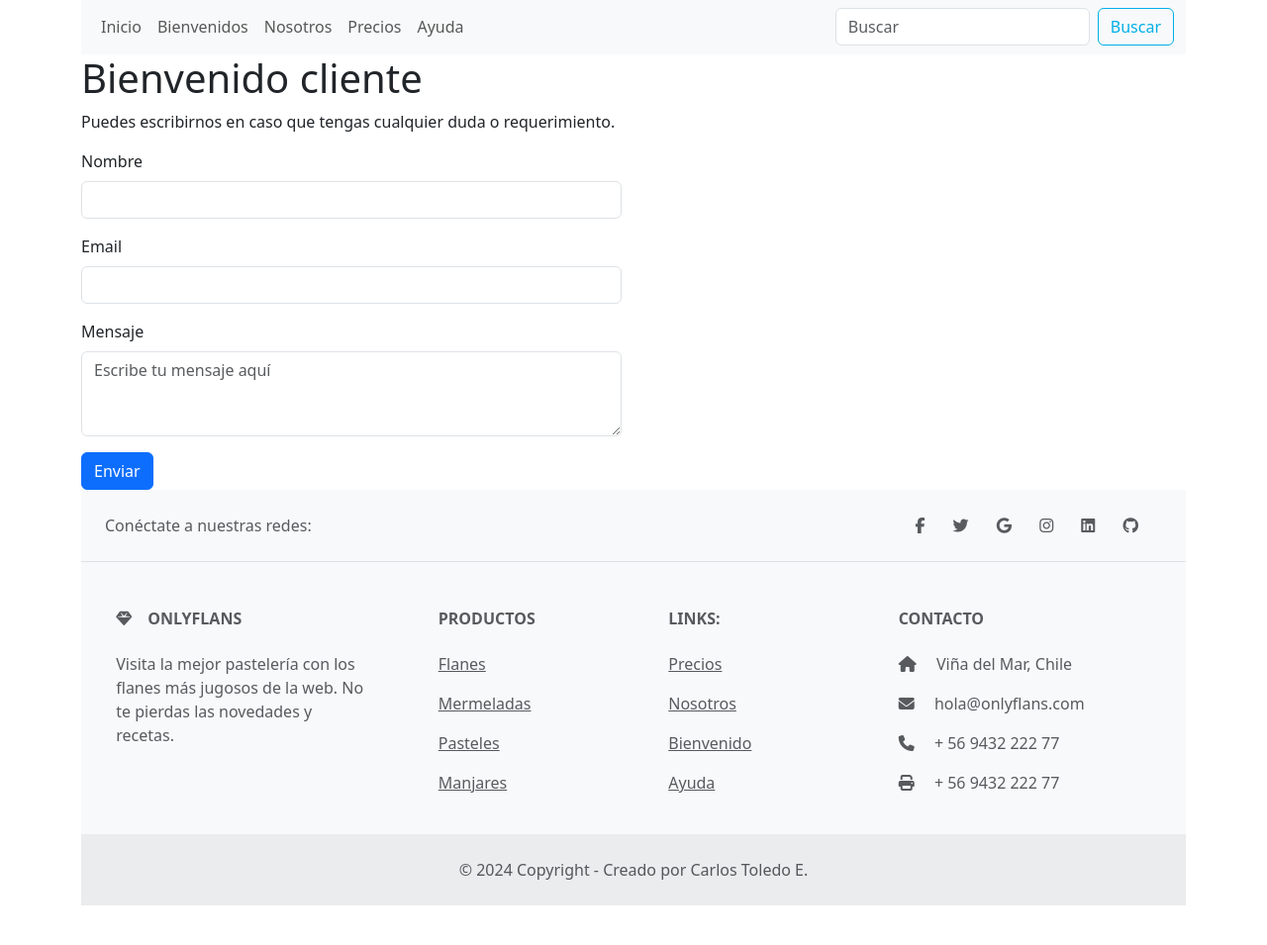
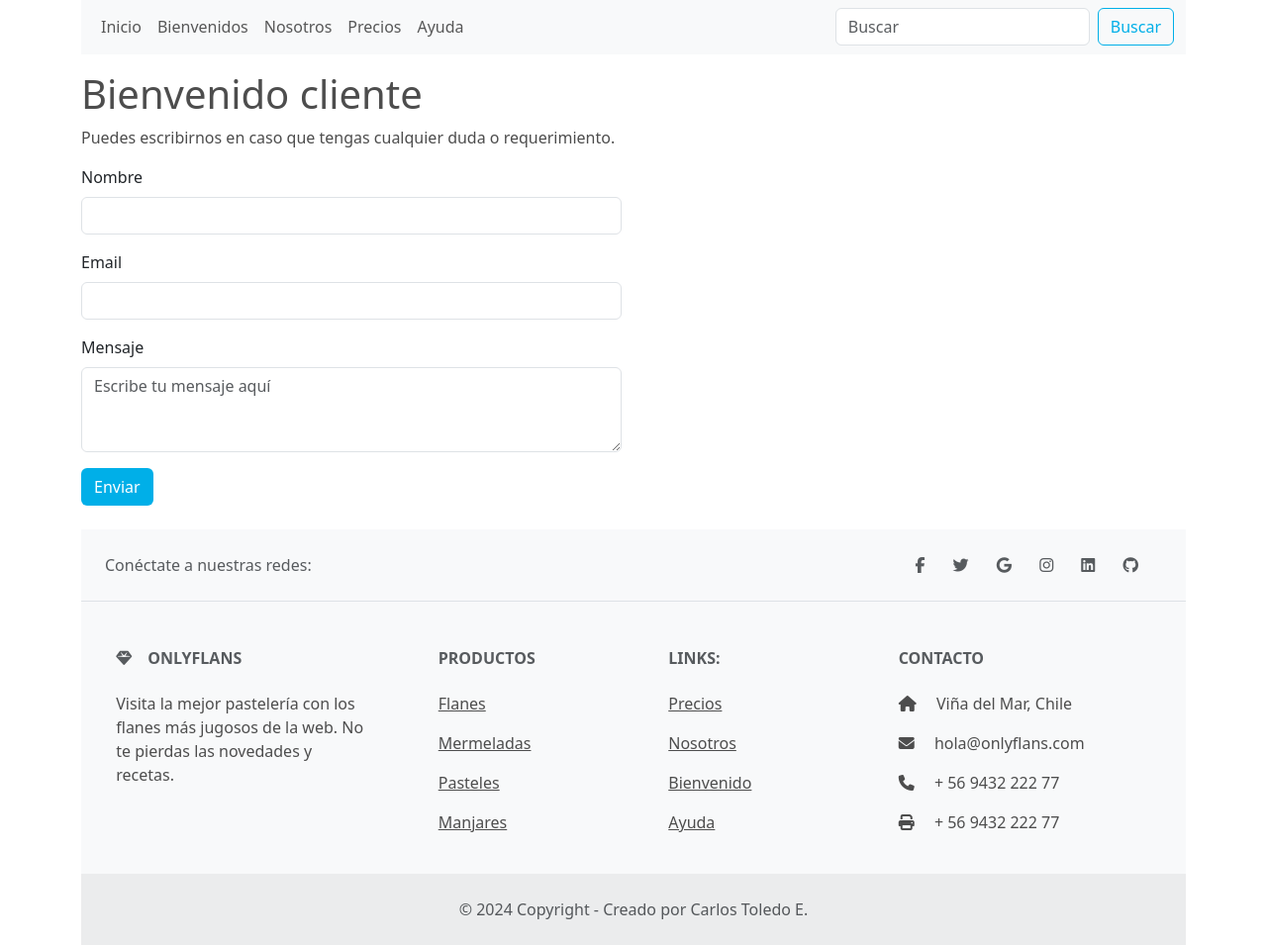
Before and after one commit to carlostoledoe/onlyflans, a Django app: page /welcome/ in a window 1280 px wide. Shown: the part 85-1040 px from the top of the page at 99% size. Before the commit the page ends 1000 px from the top, so only its background shows below. Run offline with Django 5.2, Linux system fonts and the light colour scheme.

Commit message:
[STYLE] Update styles from navbar and footer

```diff
--- a/main/static/css/styles.css
+++ b/main/static/css/styles.css
@@ -2,6 +2,11 @@
 a:hover {
     color:#00afe8 !important;
 }
+
+h1, p {
+    color: rgb(77, 77, 77);
+}
+
 
 /* Estilos del Navbar */
 .btn-outline-primary {
@@ -30,3 +35,14 @@ a:hover {
     color:rgb(64, 64, 255);
     font-size: 0.9rem;
 }
+
+/* Estilos del formulario */
+.btn-color {
+    background-color: #00afe8;
+    color: white;
+}
+
+.btn-color:hover {
+    background-color: #085eff;
+    color: white;
+}
--- a/main/templates/snippets/footer.html
+++ b/main/templates/snippets/footer.html
@@ -1,5 +1,5 @@
 <!-- Footer -->
-<footer class="text-center text-lg-start bg-body-tertiary text-muted">
+<footer class="text-center text-lg-start bg-body-tertiary text-muted mt-4">
 	<!-- Section: Social media -->
 	<section class="d-flex justify-content-center justify-content-lg-between p-4 border-bottom">
 		<!-- Left -->
--- a/main/templates/snippets/navbar.html
+++ b/main/templates/snippets/navbar.html
@@ -1,4 +1,4 @@
-<nav class="navbar navbar-expand-lg bg-body-tertiary">
+<nav class="navbar navbar-expand-lg bg-body-tertiary mb-3">
   <div class="container-fluid">
     <button class="navbar-toggler" type="button" data-bs-toggle="collapse" data-bs-target="#navbarSupportedContent" aria-controls="navbarSupportedContent" aria-expanded="false" aria-label="Toggle navigation">
       <span class="navbar-toggler-icon"></span>
--- a/main/templates/welcome.html
+++ b/main/templates/welcome.html
@@ -18,7 +18,7 @@
                     <label for="mensaje" class="form-label">Mensaje</label>
                     <textarea class="form-control" id="mensaje" rows="3" placeholder="Escribe tu mensaje aquí"></textarea>
                 </div>
-                <button type="submit" class="btn btn-primary">Enviar</button>
+                <button type="submit" class="btn btn-color">Enviar</button>
             </form>
         </div>
     </div>
```
